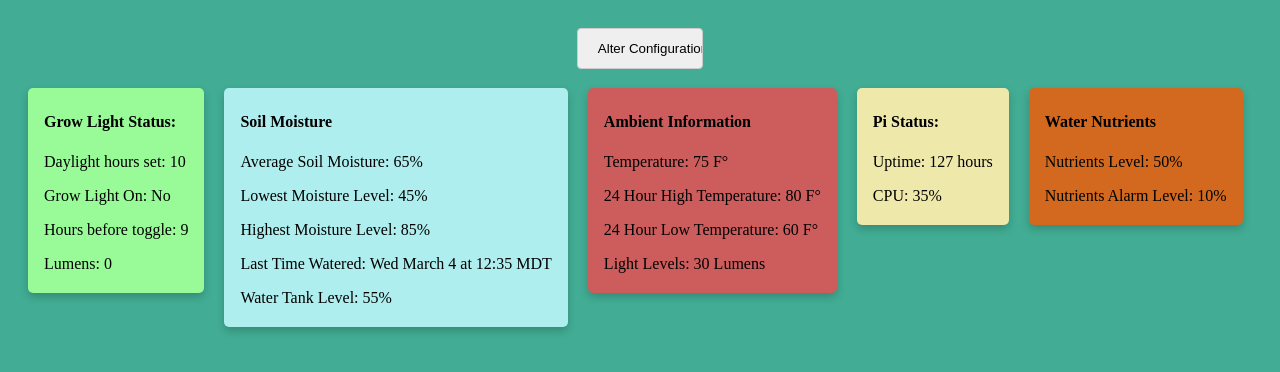
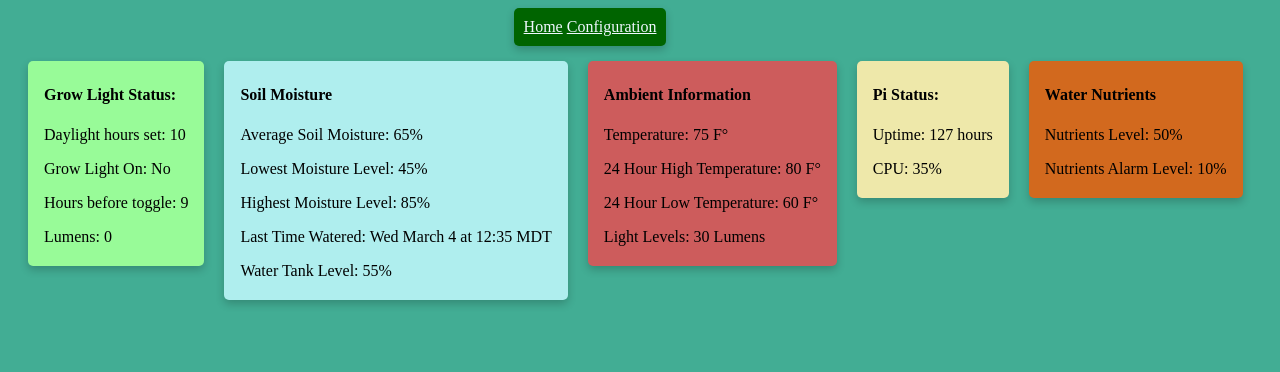
Before and after one commit to Alpha-Hotel/AutoGrowPi, a Django app: page / in a window 1280 px wide. Shown: the top 372 px of the page. Run offline with Django 4.2, Linux system fonts and the light colour scheme.

Commit message:
fixed nav bar

```diff
--- a/Website/PyGrowWebsite/apps.py
+++ b/Website/PyGrowWebsite/apps.py
@@ -3,4 +3,4 @@ from django.apps import AppConfig
 
 class WebsiteConfig(AppConfig):
     default_auto_field = 'django.db.models.BigAutoField'
-    name = 'website'
+    name = 'PyGrowWebsite'
--- a/Website/assets/css/style.css
+++ b/Website/assets/css/style.css
@@ -1,8 +1,10 @@
+
+
 body {
   background-color: rgb(66, 173, 148);
 }
 
-.lightcard, .moisturecard, .picard, .ambientcard, .nutrientscard {
+.lightcard, .moisturecard, .picard, .ambientcard, .nutrientscard{
     box-shadow: 0 4px 8px 0 rgba(0,0,0,0.2);
     transition: 0.3s;
     border-radius: 5px; /* 5px rounded corners */
@@ -52,6 +54,7 @@ body {
   height: 10vh;
 }
 .form_container {
+  margin-top: 10%;
   box-shadow: 0 4px 8px 0 rgba(0,0,0,0.2);
   background-color: lightgray;
 }
@@ -64,3 +67,17 @@ input, select {
   border-radius: 4px;
   box-sizing: border-box;
 }
+
+.navbar{
+  margin-left: 40%;
+  margin-right:40%;
+  margin-bottom: 15px;
+  padding: 10px;
+  background-color: darkgreen;
+  box-shadow: 0 4px 8px 0 rgba(0,0,0,0.2);
+  border-radius: 5px;
+  width: fit-content;
+}
+a:link, a:visited {
+  color:aliceblue;
+}
--- /dev/null
+++ b/Website/templates/base.html
@@ -0,0 +1,21 @@
+{% load static %}
+<!DOCTYPE html>
+<html lang="en">
+  <head>
+    <meta charset="UTF-8">
+    <meta name="viewport" content="width=device-width, initial-scale=1.0">
+    <meta http-equiv="X-UA-Compatible" content="ie=edge">
+    <title>AutoGrowPi</title>
+    <link rel="stylesheet" href="{% static 'css/style.css' %}">
+  </head>
+
+  <body>
+    <nav class= "navbar">
+      <a href="{% url 'index' %}">Home</a>
+      <a href="{% url 'config' %}">Configuration</a>
+    </nav>
+    {% block content %}
+    {% endblock content %}
+  </body>
+
+</html>
--- a/Website/templates/index.html
+++ b/Website/templates/index.html
@@ -1,18 +1,6 @@
-{% load static %}
-<!DOCTYPE html>
-<html lang="en">
-  <head>
-    <meta charset="UTF-8">
-    <meta name="viewport" content="width=device-width, initial-scale=1.0">
-    <meta http-equiv="X-UA-Compatible" content="ie=edge">
-    <title>AutoGrowPi</title>
-    <link rel="stylesheet" href="{% static 'css/style.css' %}">
-  </head>
-  <body>
+{% extends "base.html" %}
+{%block content%}
       {% csrf_token %}
-      <div class="config">
-        <input type="button" value="Alter Configuration" name="_config" onclick="location.href='config'">
-      </div>
       <div class="lightcard">
         <div class="container">
           <h4><b>Grow Light Status:</b></h4>
@@ -55,5 +43,4 @@
           <p>Nutrients Alarm Level: {{nutrients.alarm}}%</p>
         </div>
       </div>
-  </body>
-</html>
+  {%endblock content%}
--- a/Website/text_messaging.py
+++ b/Website/text_messaging.py
@@ -9,6 +9,5 @@ def test_message(phone_number, carrier):
     server.login(auth[0], auth[1])
     server.sendmail(auth[0], recipient, "This is a messages testing the automatic alarm messaging system.")
 
-
 if __name__ == "__main__":
     test_message("8452393910","@tmomail.net")
```
Also changed, not shown: Website/PyGrowWebsite/settings.py (+51 -2 lines), Website/templates/config.html (+10 -20 lines).
